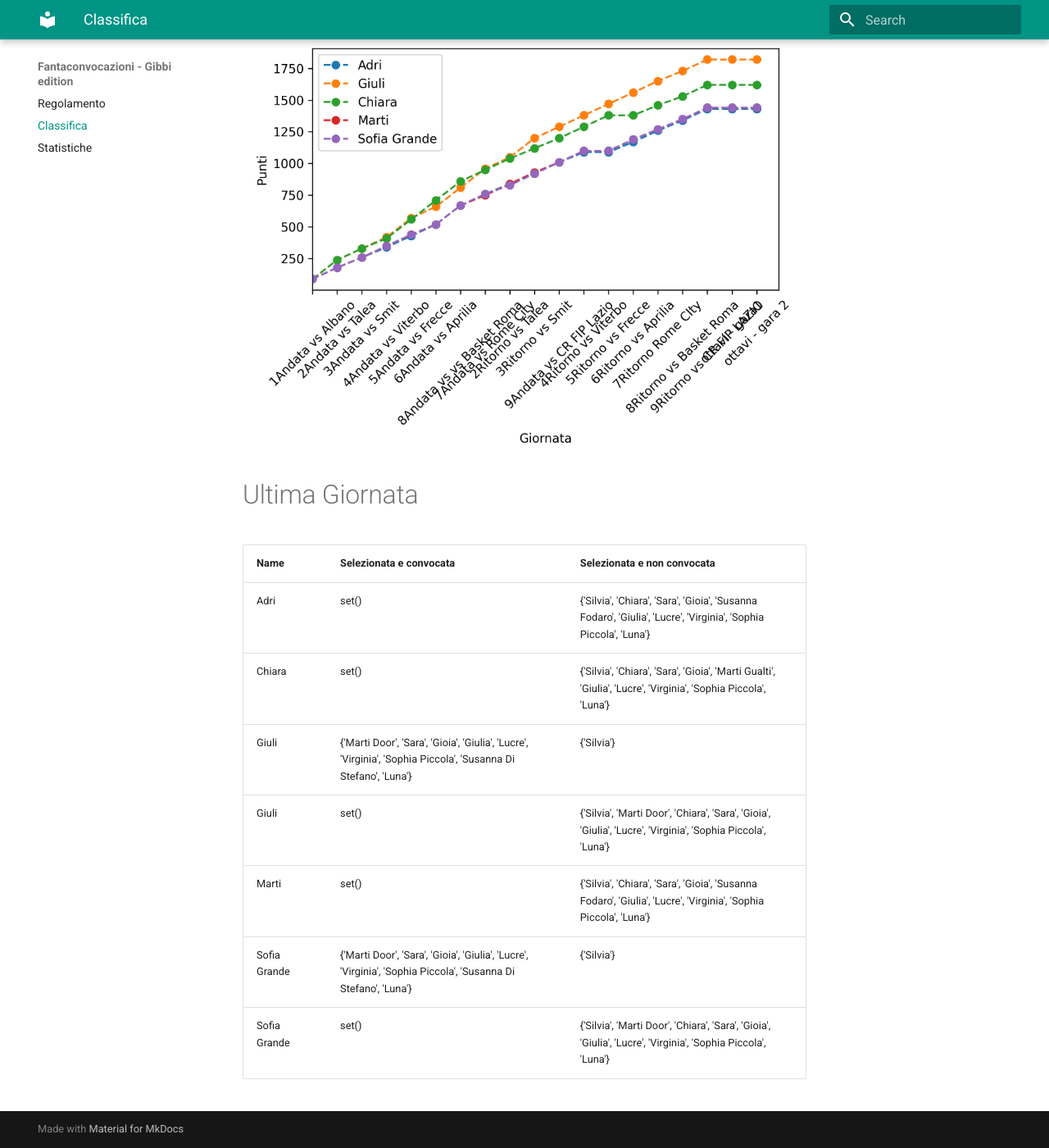
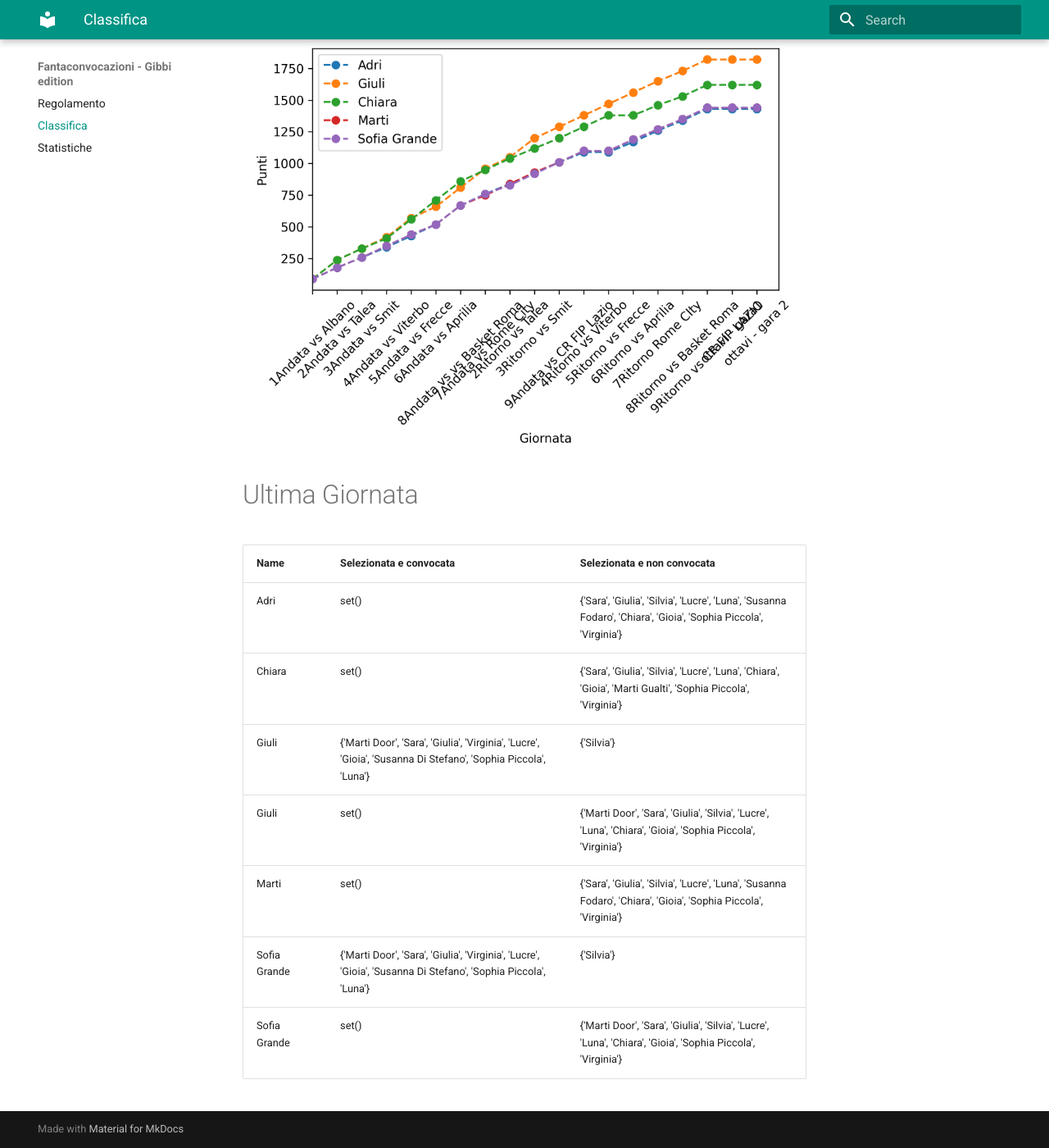
Before and after one commit to martinig94/fantagibbi, an MkDocs documentation site: the page built from docs/Classifica.md, in a window 1280 px wide and 1400 px high, scrolled down 565 px. Shown: the whole window at 82% size. Built offline with MkDocs 1.6.1 and Material for MkDocs 9.7.7, drawn with Linux system fonts in a browser that asks for light colours.

Commit message:
Auto-update from main.py

```diff
--- a/docs/Classifica.md
+++ b/docs/Classifica.md
@@ -18,11 +18,11 @@
 <!-- START_TABLE CORRECT -->
 | Name         | Selezionata e convocata                                                                                        | Selezionata e non convocata                                                                                      |
 |:-------------|:---------------------------------------------------------------------------------------------------------------|:-----------------------------------------------------------------------------------------------------------------|
-| Adri         | set()                                                                                                          | {'Silvia', 'Chiara', 'Sara', 'Gioia', 'Susanna Fodaro', 'Giulia', 'Lucre', 'Virginia', 'Sophia Piccola', 'Luna'} |
-| Chiara       | set()                                                                                                          | {'Silvia', 'Chiara', 'Sara', 'Gioia', 'Marti Gualti', 'Giulia', 'Lucre', 'Virginia', 'Sophia Piccola', 'Luna'}   |
-| Giuli        | {'Marti Door', 'Sara', 'Gioia', 'Giulia', 'Lucre', 'Virginia', 'Sophia Piccola', 'Susanna Di Stefano', 'Luna'} | {'Silvia'}                                                                                                       |
-| Giuli        | set()                                                                                                          | {'Silvia', 'Marti Door', 'Chiara', 'Sara', 'Gioia', 'Giulia', 'Lucre', 'Virginia', 'Sophia Piccola', 'Luna'}     |
-| Marti        | set()                                                                                                          | {'Silvia', 'Chiara', 'Sara', 'Gioia', 'Susanna Fodaro', 'Giulia', 'Lucre', 'Virginia', 'Sophia Piccola', 'Luna'} |
-| Sofia Grande | {'Marti Door', 'Sara', 'Gioia', 'Giulia', 'Lucre', 'Virginia', 'Sophia Piccola', 'Susanna Di Stefano', 'Luna'} | {'Silvia'}                                                                                                       |
-| Sofia Grande | set()                                                                                                          | {'Silvia', 'Marti Door', 'Chiara', 'Sara', 'Gioia', 'Giulia', 'Lucre', 'Virginia', 'Sophia Piccola', 'Luna'}     |
+| Adri         | set()                                                                                                          | {'Sara', 'Giulia', 'Silvia', 'Lucre', 'Luna', 'Susanna Fodaro', 'Chiara', 'Gioia', 'Sophia Piccola', 'Virginia'} |
+| Chiara       | set()                                                                                                          | {'Sara', 'Giulia', 'Silvia', 'Lucre', 'Luna', 'Chiara', 'Gioia', 'Marti Gualti', 'Sophia Piccola', 'Virginia'}   |
+| Giuli        | {'Marti Door', 'Sara', 'Giulia', 'Virginia', 'Lucre', 'Gioia', 'Susanna Di Stefano', 'Sophia Piccola', 'Luna'} | {'Silvia'}                                                                                                       |
+| Giuli        | set()                                                                                                          | {'Marti Door', 'Sara', 'Giulia', 'Silvia', 'Lucre', 'Luna', 'Chiara', 'Gioia', 'Sophia Piccola', 'Virginia'}     |
+| Marti        | set()                                                                                                          | {'Sara', 'Giulia', 'Silvia', 'Lucre', 'Luna', 'Susanna Fodaro', 'Chiara', 'Gioia', 'Sophia Piccola', 'Virginia'} |
+| Sofia Grande | {'Marti Door', 'Sara', 'Giulia', 'Virginia', 'Lucre', 'Gioia', 'Susanna Di Stefano', 'Sophia Piccola', 'Luna'} | {'Silvia'}                                                                                                       |
+| Sofia Grande | set()                                                                                                          | {'Marti Door', 'Sara', 'Giulia', 'Silvia', 'Lucre', 'Luna', 'Chiara', 'Gioia', 'Sophia Piccola', 'Virginia'}     |
 <!-- END_TABLE CORRECT -->
```
